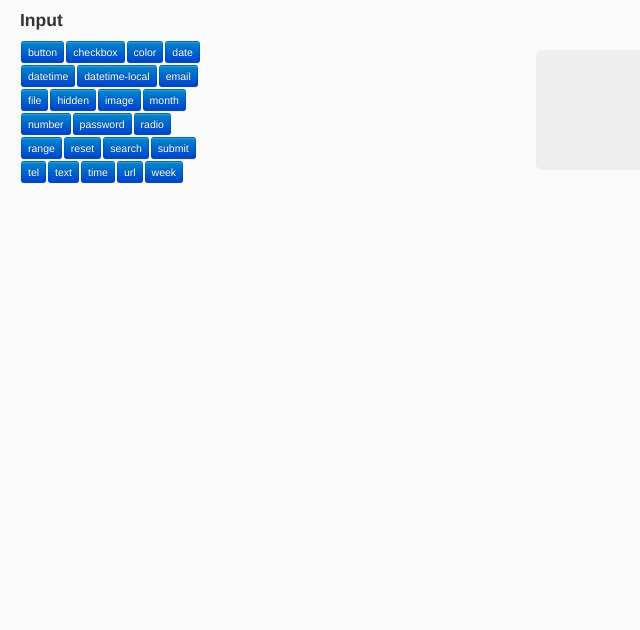
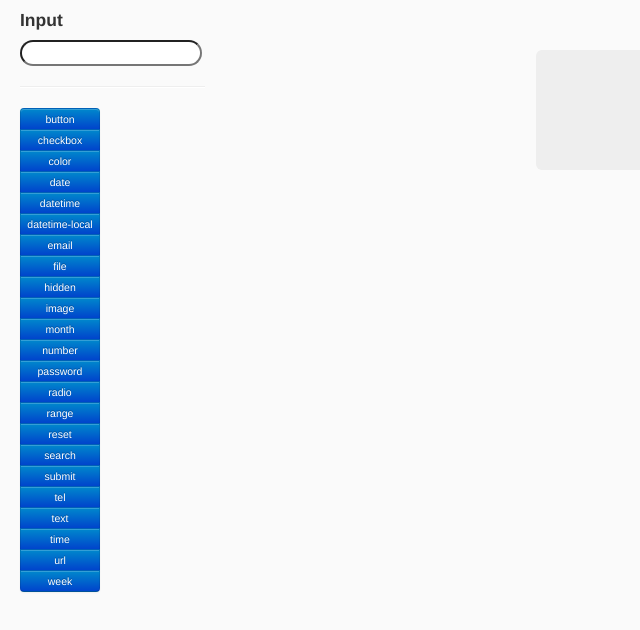
Before and after one commit to gsklee/angular-demo-formbuilder, a website: page app/index.html in a window 1280 px wide. Shown: the whole page, without its empty margins (0-640 px from the left). Drawn offline with Linux system fonts and the light colour scheme.

Commit message:
Add a search field

```diff
--- a/app/styles/main.css
+++ b/app/styles/main.css
@@ -22,5 +22,5 @@ body {
 }
 
 .btn {
-    margin: 1px;
+    width: 80px;
 }
--- a/app/views/aside.html
+++ b/app/views/aside.html
@@ -1,7 +1,11 @@
 <aside>
     <h4>Input</h4>
-    <button class="btn btn-mini btn-primary" ng-repeat="inputType in aside.inputTypes" ng-click="aside.addToForm({
-        element: 'input',
-        type: inputType
-    })">{{inputType}}</button>
+    <input text="text" class="input-medium search-query" ng-model="aside.search">
+    <hr>
+    <div class="btn-group btn-group-vertical">
+        <button class="btn btn-mini btn-primary" ng-repeat="inputType in aside.inputTypes | filter: aside.search" ng-click="aside.addToForm({
+            element: 'input',
+            type: inputType
+        })">{{inputType}}</button>
+    </div>
 </aside>
```
